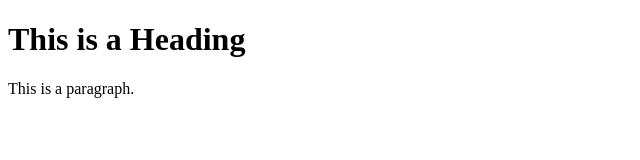
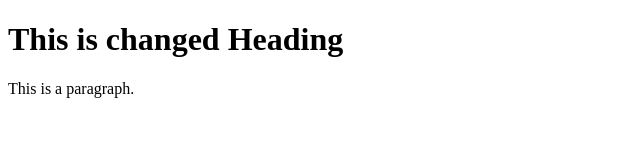
Before and after one commit to udit2400/Public_repo, a plain HTML site: page index.html in a window 1280 px wide. Shown: the whole page, without its empty margins (0-640 px from the left). Drawn offline with Linux system fonts and the light colour scheme.

Commit message:
Update index.html

```diff
--- a/index.html
+++ b/index.html
@@ -5,7 +5,7 @@
 </head>
 <body>
 
-<h1>This is a Heading</h1>
+<h1>This is changed Heading</h1>
 <p>This is a paragraph.</p>
 
 </body>
```
